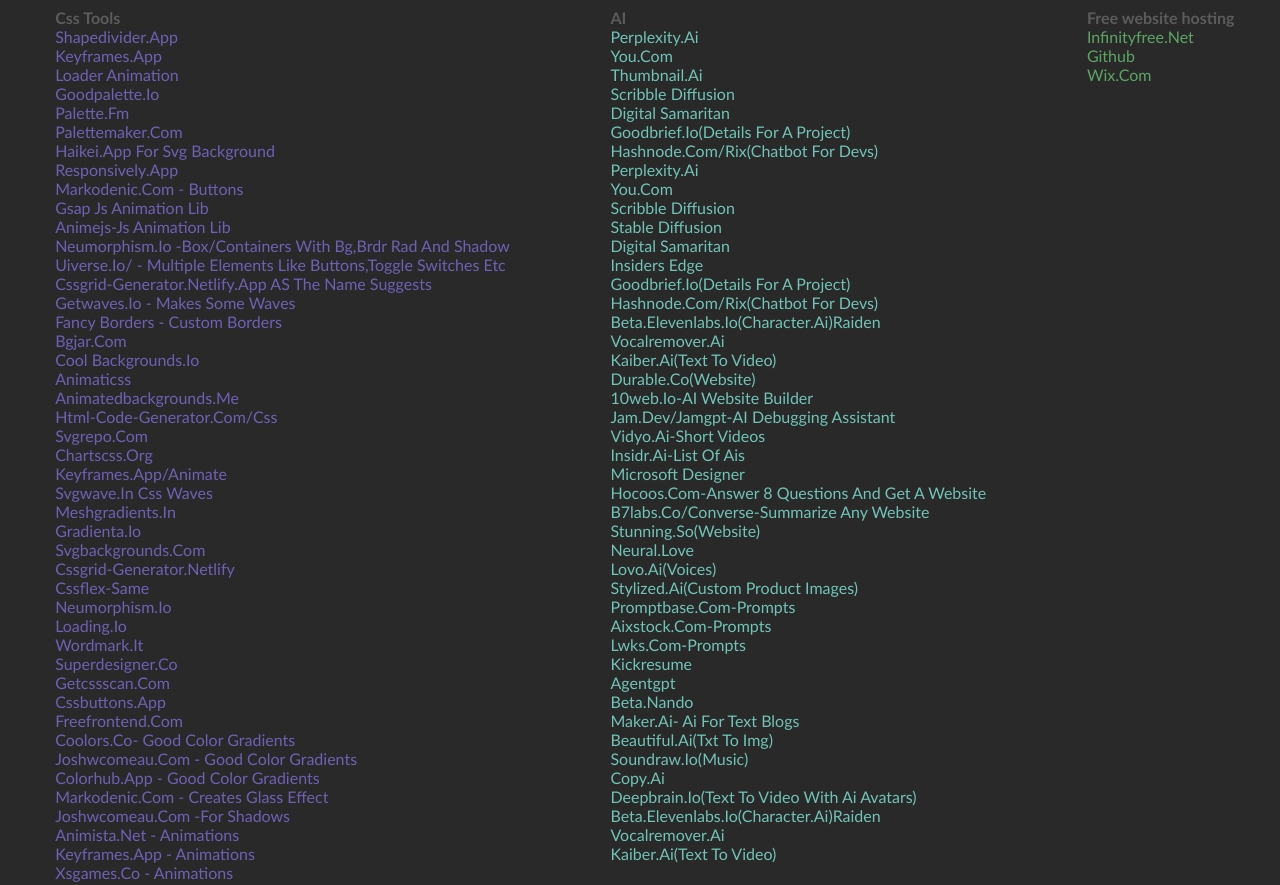
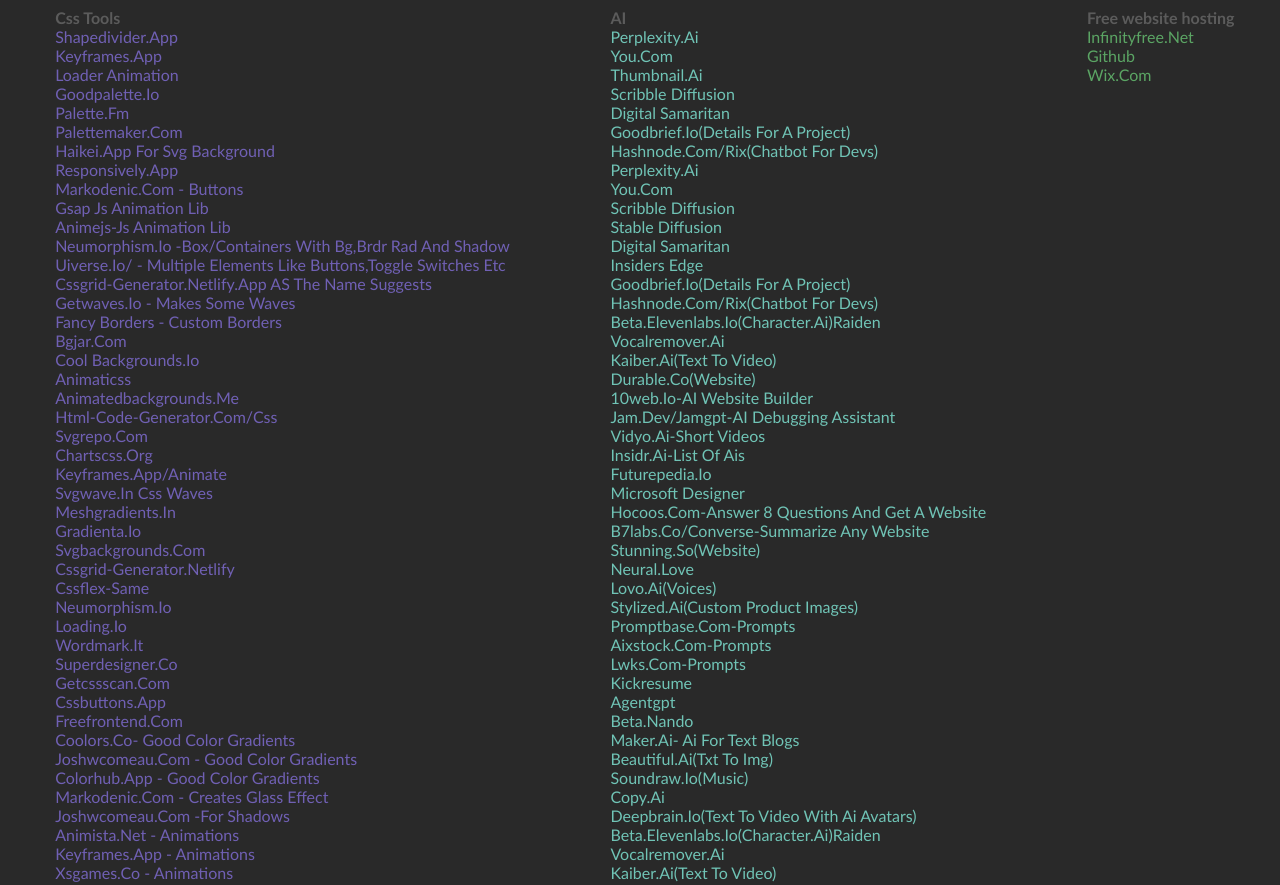
Before and after one commit to man-im-tired/man-im-tired.github.io, a plain HTML site: page weblist.html in a window 1280 px wide. Shown: the top 885 px of the page. Drawn offline with Linux system fonts and the light colour scheme.

Commit message:
Update weblist.html

```diff
--- a/weblist.html
+++ b/weblist.html
@@ -154,6 +154,7 @@
         </li>
         <li><a href="https://vidyo.ai ">vidyo.ai-short videos</a></li>
         <li><a href="https://insidr.ai">Insidr.ai-list of ais</a></li>
+        <li><a href ="https://www.futurepedia.io/">Futurepedia.io</a></li>
         <li>
           <a href="https://https://designer.microsoft.com/  ">Microsoft designer</a>
         </li>
```
